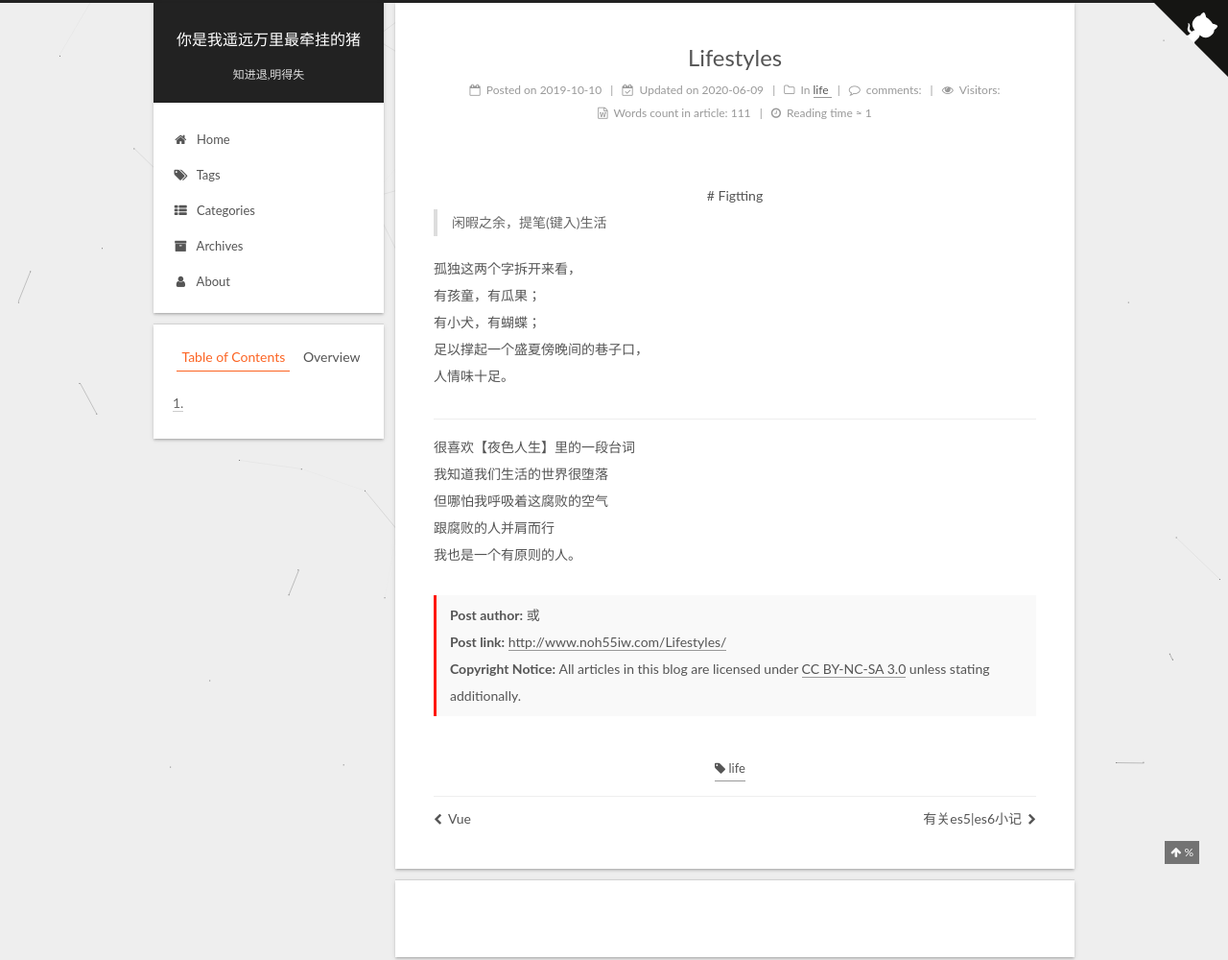
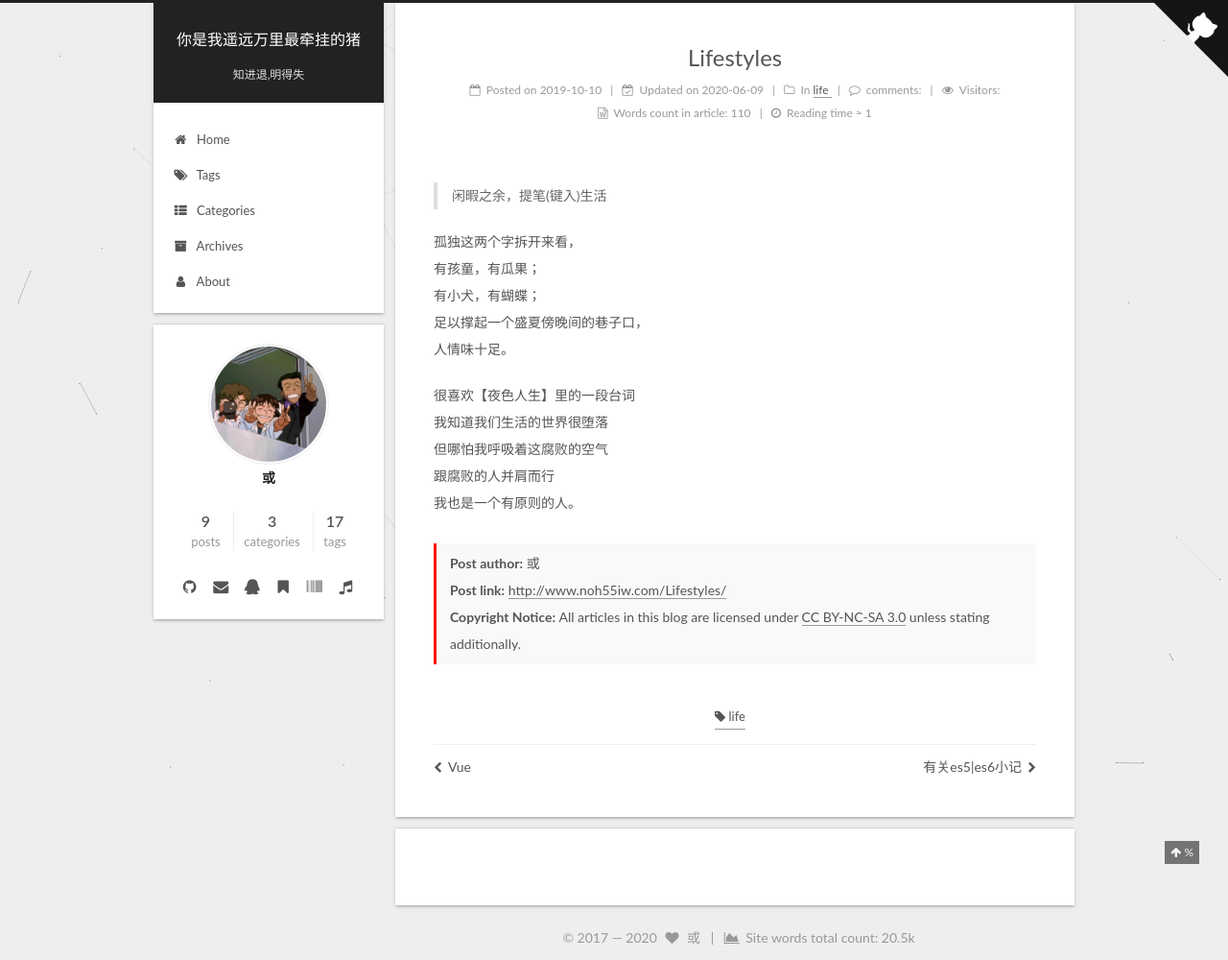
Before and after one commit to ZenMoon/doit9vansl.github.io, a plain HTML site: page Lifestyles/index.html in a window 1280 px wide. Shown: the top 1000 px of the page at 96% size. Drawn offline with Linux system fonts and the light colour scheme; no server answers; a script that the page names is missing.

Commit message:
Site updated: 2020-06-09 14:09:07

```diff
--- a/Lifestyles/index.html
+++ b/Lifestyles/index.html
@@ -88,18 +88,18 @@
 
 
 
-<meta name="description" content="# Figtting    闲暇之余，提笔(键入)生活  孤独这两个字拆开来看，有孩童，有瓜果；有小犬，有蝴蝶；足以撑起一个盛夏傍晚间的巷子口，人情味十足。  很喜欢【夜色人生】里的一段台词我知道我们生活的世界很堕落但哪怕我呼吸着这腐败的空气跟腐败的人并肩而行我也是一个有原则的人。">
+<meta name="description" content="闲暇之余，提笔(键入)生活  孤独这两个字拆开来看，有孩童，有瓜果；有小犬，有蝴蝶；足以撑起一个盛夏傍晚间的巷子口，人情味十足。 很喜欢【夜色人生】里的一段台词我知道我们生活的世界很堕落但哪怕我呼吸着这腐败的空气跟腐败的人并肩而行我也是一个有原则的人。">
 <meta name="keywords" content="life">
 <meta property="og:type" content="article">
 <meta property="og:title" content="Lifestyles">
 <meta property="og:url" content="http://www.noh55iw.com/Lifestyles/index.html">
 <meta property="og:site_name" content="你是我遥远万里最牵挂的猪">
-<meta property="og:description" content="# Figtting    闲暇之余，提笔(键入)生活  孤独这两个字拆开来看，有孩童，有瓜果；有小犬，有蝴蝶；足以撑起一个盛夏傍晚间的巷子口，人情味十足。  很喜欢【夜色人生】里的一段台词我知道我们生活的世界很堕落但哪怕我呼吸着这腐败的空气跟腐败的人并肩而行我也是一个有原则的人。">
+<meta property="og:description" content="闲暇之余，提笔(键入)生活  孤独这两个字拆开来看，有孩童，有瓜果；有小犬，有蝴蝶；足以撑起一个盛夏傍晚间的巷子口，人情味十足。 很喜欢【夜色人生】里的一段台词我知道我们生活的世界很堕落但哪怕我呼吸着这腐败的空气跟腐败的人并肩而行我也是一个有原则的人。">
 <meta property="og:locale" content="en">
-<meta property="og:updated_time" content="2020-06-09T06:05:41.952Z">
+<meta property="og:updated_time" content="2020-06-09T06:08:26.703Z">
 <meta name="twitter:card" content="summary">
 <meta name="twitter:title" content="Lifestyles">
-<meta name="twitter:description" content="# Figtting    闲暇之余，提笔(键入)生活  孤独这两个字拆开来看，有孩童，有瓜果；有小犬，有蝴蝶；足以撑起一个盛夏傍晚间的巷子口，人情味十足。  很喜欢【夜色人生】里的一段台词我知道我们生活的世界很堕落但哪怕我呼吸着这腐败的空气跟腐败的人并肩而行我也是一个有原则的人。">
+<meta name="twitter:description" content="闲暇之余，提笔(键入)生活  孤独这两个字拆开来看，有孩童，有瓜果；有小犬，有蝴蝶；足以撑起一个盛夏傍晚间的巷子口，人情味十足。 很喜欢【夜色人生】里的一段台词我知道我们生活的世界很堕落但哪怕我呼吸着这腐败的空气跟腐败的人并肩而行我也是一个有原则的人。">
 
 
 
@@ -320,7 +320,7 @@
 
                 <span class="post-meta-item-text">Updated on</span>
 
-              <time title="Updated on" itemprop="dateModified" datetime="2020-06-09T14:05:41+08:00">
+              <time title="Updated on" itemprop="dateModified" datetime="2020-06-09T14:08:26+08:00">
                 2020-06-09
               </time>
 
@@ -394,7 +394,7 @@
                   <span class="post-meta-item-text">Words count in article&#58;</span>
 
                 <span title="Words count in article">
-                  111
+                  110
                 </span>
 
 
@@ -431,14 +431,11 @@
 
 
 
-        <center># Figtting</center>
-
-
-<blockquote>
+        <blockquote>
 <p>闲暇之余，提笔(键入)生活</p>
 </blockquote>
 <p>孤独这两个字拆开来看，<br>有孩童，有瓜果；<br>有小犬，有蝴蝶；<br>足以撑起一个盛夏傍晚间的巷子口，<br>人情味十足。</p>
-<h3 id><a href="#" class="headerlink" title=" "></a> </h3><p>很喜欢【夜色人生】里的一段台词<br>我知道我们生活的世界很堕落<br>但哪怕我呼吸着这腐败的空气<br>跟腐败的人并肩而行<br>我也是一个有原则的人。</p>
+<p>很喜欢【夜色人生】里的一段台词<br>我知道我们生活的世界很堕落<br>但哪怕我呼吸着这腐败的空气<br>跟腐败的人并肩而行<br>我也是一个有原则的人。</p>
 
 
     </div>
@@ -554,17 +551,8 @@
 
 
 
-        <ul class="sidebar-nav motion-element">
-          <li class="sidebar-nav-toc sidebar-nav-active" data-target="post-toc-wrap">
-            Table of Contents
-          </li>
-          <li class="sidebar-nav-overview" data-target="site-overview-wrap">
-            Overview
-          </li>
-        </ul>
 
-
-      <section class="site-overview-wrap sidebar-panel">
+      <section class="site-overview-wrap sidebar-panel sidebar-panel-active">
         <div class="site-overview">
           <div class="site-author motion-element" itemprop="author" itemscope itemtype="http://schema.org/Person">
 
@@ -666,22 +654,6 @@
         </div>
       </section>
 
-
-      <!--noindex-->
-        <section class="post-toc-wrap motion-element sidebar-panel sidebar-panel-active">
-          <div class="post-toc">
-
-
-
-
-
-
-              <div class="post-toc-content"><ol class="nav"><li class="nav-item nav-level-3"><a class="nav-link" href="#null"><span class="nav-number">1.</span> <span class="nav-text"> </span></a></li></ol></div>
-
-
-          </div>
-        </section>
-      <!--/noindex-->
 
 
 
--- a/css/main.css
+++ b/css/main.css
@@ -1847,7 +1847,7 @@ pre .javascript .function {
   width: 4px;
   height: 4px;
   border-radius: 50%;
-  background: #ff5574;
+  background: #75dbff;
 }
 .links-of-blogroll {
   font-size: 13px;
--- a/sitemap.xml
+++ b/sitemap.xml
@@ -4,7 +4,7 @@
   <url>
     <loc>http://www.noh55iw.com/Lifestyles/</loc>
 
-    <lastmod>2020-06-09T06:05:41.952Z</lastmod>
+    <lastmod>2020-06-09T06:08:26.703Z</lastmod>
 
   </url>
 
```
Also changed, not shown: index.html (+3 -6 lines).
